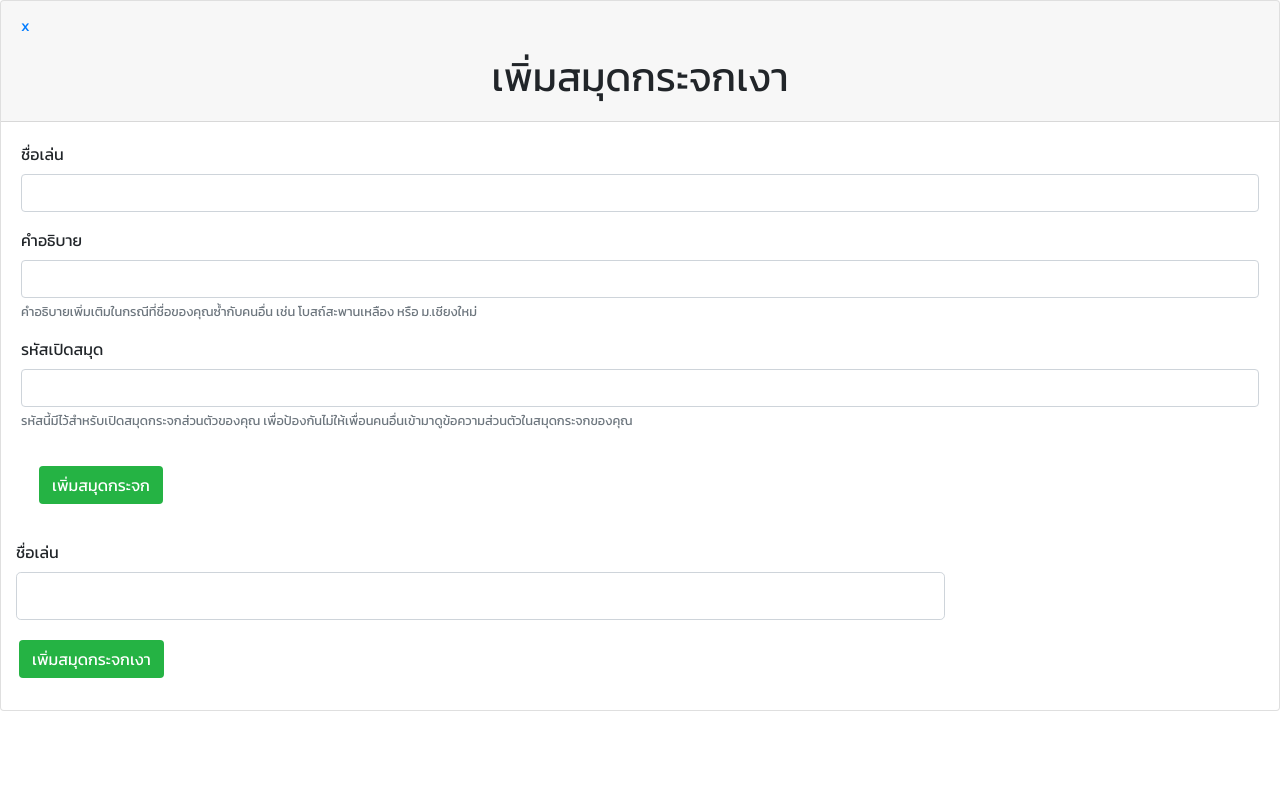
After one commit to Sonnnnn/MirrorForCamp, a PHP site: page /templates/addbook.php in a window 1280 px wide. The commit adds this page. Run offline with PHP 8.4, Linux system fonts and the light colour scheme; a stand-in replaces the project's code that opens the database connection; some libraries are stand-ins or nearby versions.

Commit message:
Add book

```diff
--- a/includes/bootstrap.php
+++ b/includes/bootstrap.php
@@ -8,7 +8,8 @@
       <link rel="stylesheet" href="https://stackpath.bootstrapcdn.com/font-awesome/4.7.0/css/font-awesome.min.css" crossorigin="anonymous">
       <!-- Font from Google -->
       <link href="https://fonts.googleapis.com/css?family=Kanit&display=swap" rel="stylesheet">
-      <!-- Custom styles for this template -->
+
+      <!-- Custom styles for this template CSS is from here -->
       <link href="<?=APP_PATH?>/resources/css/landing-page.min.css" rel="stylesheet">
       <link href="<?=APP_PATH?>/resources/css/style.css" rel="stylesheet">
 
--- a/resources/css/style.css
+++ b/resources/css/style.css
@@ -83,9 +83,15 @@ header.masthead {
   color: white;
 }
 
-.icon {
+.color {
     color: #25B344;
 }
+
+.envelope-size {
+  font-size: 5em;
+}
+
+
 
 .features-icons {
   padding-top: 7rem;
@@ -111,3 +117,8 @@ header.masthead {
 .index-text {
     font-family: 'Kanit:100'
 }
+
+footer {
+  margin-top: 5em;
+
+}
--- /dev/null
+++ b/templates/addbook.php
@@ -0,0 +1,64 @@
+<?php
+  include(__DIR__."/../includes/config.php");
+?>
+<html>
+  <head>
+    <?php
+      include("../includes/bootstrap.php");
+    ?>
+  </head>
+  <body>
+
+    <!-- HTML start from here -->
+
+    <div class="card font">
+      <div class="card-header">
+        <div>
+            <a href="dashboard.php"><p>x</p></a> </div>
+        <div class="bold" align="center">
+          <h1>เพิ่มสมุดกระจกเงา</h1>
+        </div>
+        </div>
+
+    <div class="card-body font">
+    <form>
+        <div class="form-group">
+          <label for="exampleInputEmail1">ชื่อเล่น</label>
+          <input type="email" class="form-control" id="exampleInputEmail1" aria-describedby="emailHelp" placeholder="">
+        </div>
+        <div class="form-group">
+          <label for="exampleInputEmail1">คำอธิบาย</label>
+          <input type="email" class="form-control" id="exampleInputEmail1" aria-describedby="emailHelp" placeholder="">
+          <small id="emailHelp" class="form-text text-muted">คำอธิบายเพิ่มเติมในกรณีที่ชื่อของคุณซ้ำกับคนอื่น เช่น โบสถ์สะพานเหลือง หรือ ม.เชียงใหม่</small>
+        </div>
+        <div class="form-group">
+          <label for="exampleInputPassword1">รหัสเปิดสมุด</label>
+          <input type="password" class="form-control" id="exampleInputPassword1" placeholder="">
+          <small id="emailHelp" class="form-text text-muted">รหัสนี้มีไว้สำหรับเปิดสมุดกระจกส่วนตัวของคุณ เพื่อป้องกันไม่ให้เพื่อนคนอื่นเข้ามาดูข้อความส่วนตัวในสมุดกระจกของคุณ</small>
+        </div>
+        <div class="form-check">
+        </div>
+        <button type="submit" class="btn button">เพิ่มสมุดกระจก</button>
+      </form>
+      </div>
+
+
+
+      <form action="templates/dashboard.php" method="POST"> <!-- ต้องทำให้มันกลับไป dashboard แบบเก็บ camp code อันเก่าไว้ด้วย -->
+            <div class="form-group">
+              <div class="col-12 col-md-9 mb-2 mb-md-0">
+              <label>ชื่อเล่น</label>
+                <input type="text" name="display_name" class="form-control form-control-lg font">
+              </div>
+
+
+
+
+                <button type="submit" class="btn button font">เพิ่มสมุดกระจกเงา</button>
+
+            </div>
+          </form>
+
+
+  </body>
+</html>
```
Also changed, not shown: index.php (+4 -4 lines), templates/addbook.html (deleted, +0 -74 lines), templates/dashboard.php (+10 -6 lines), templates/signup.php (+4 -15 lines).
